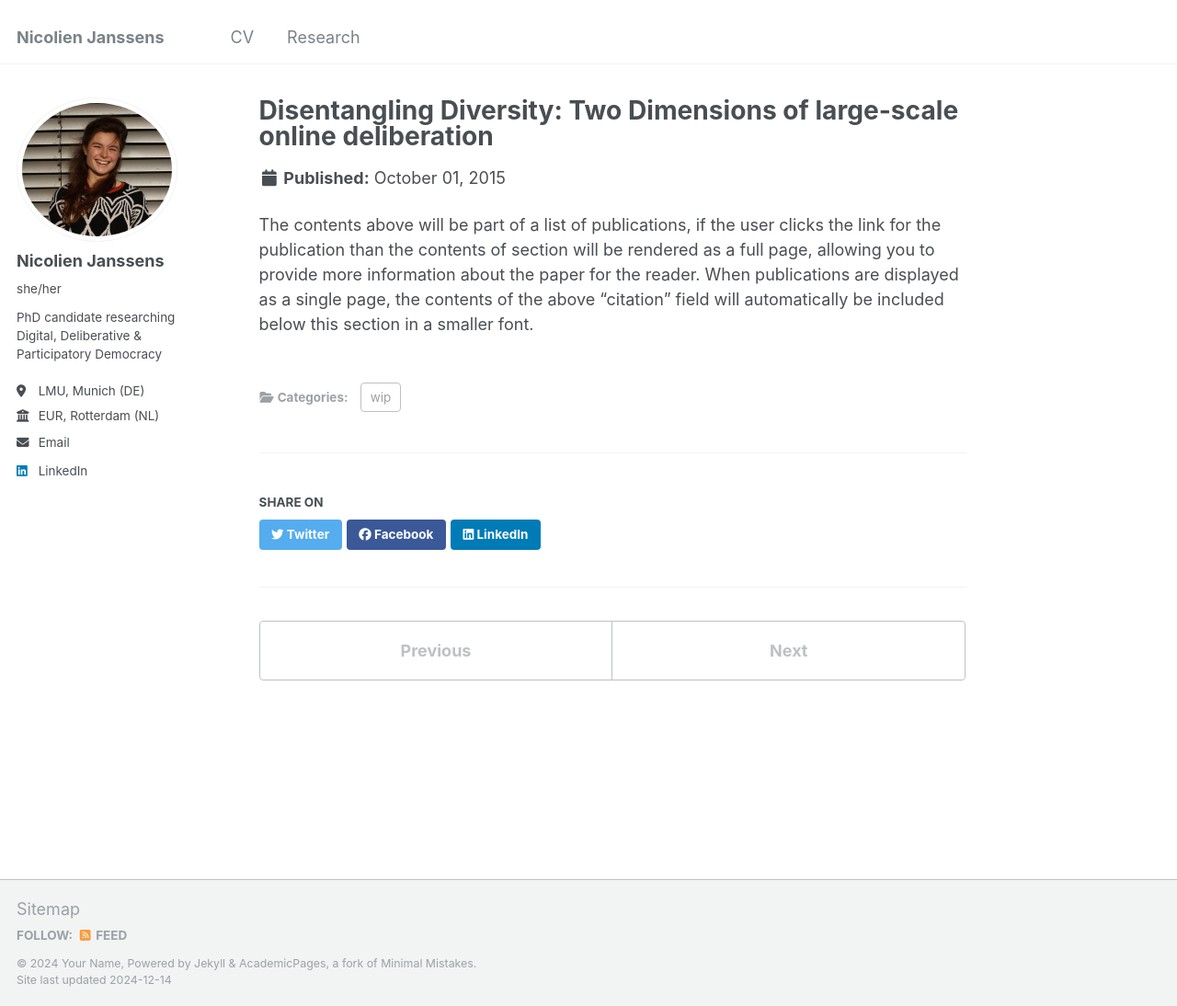
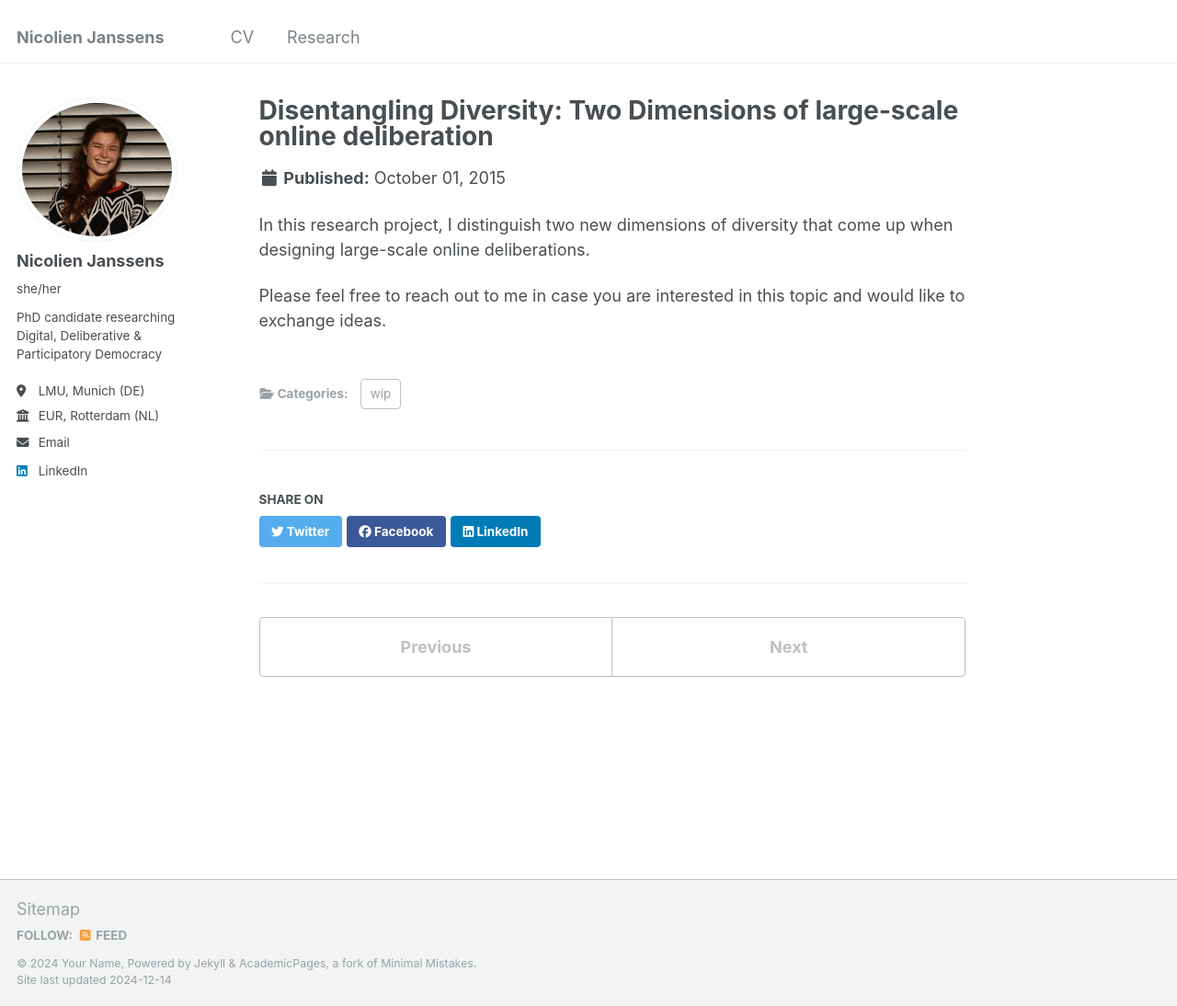
Before and after one commit to nicolienjanssens/nicolienjanssens, a Jekyll site: the page built from _publications/2015-10-01-paper-title-number-3.md, in a window 1280 px wide and 1094 px high. Shown: the whole window at 92% size. Built offline with Jekyll 4.4.1, drawn with Linux system fonts in a browser that asks for light colours.

Commit message:
changed text on bottom of page

```diff
--- a/_publications/2015-10-01-paper-title-number-3.md
+++ b/_publications/2015-10-01-paper-title-number-3.md
@@ -11,4 +11,6 @@ excerpt: 'I distinguish two new dimensions of diversity that come up when design
 #citation: 'Your Name, You. (2015). &quot;Paper Title Number 3.&quot; <i>Journal 1</i>. 1(3).'
 ---
 
-The contents above will be part of a list of publications, if the user clicks the link for the publication than the contents of section will be rendered as a full page, allowing you to provide more information about the paper for the reader. When publications are displayed as a single page, the contents of the above "citation" field will automatically be included below this section in a smaller font.
+In this research project, I distinguish two new dimensions of diversity that come up when designing large-scale online deliberations.
+
+Please feel free to reach out to me in case you are interested in this topic and would like to exchange ideas.
```
